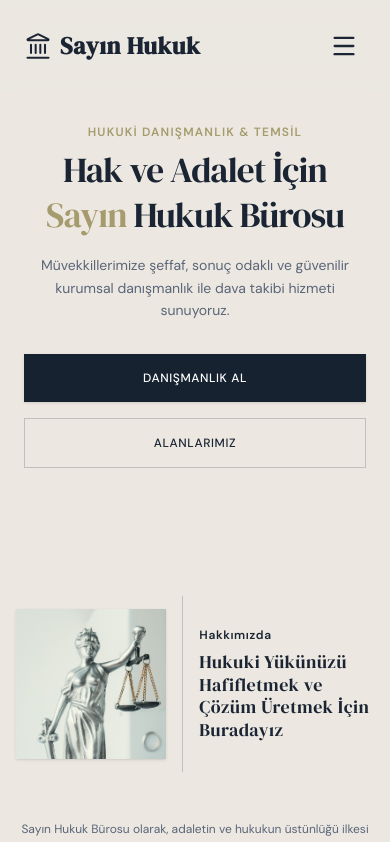
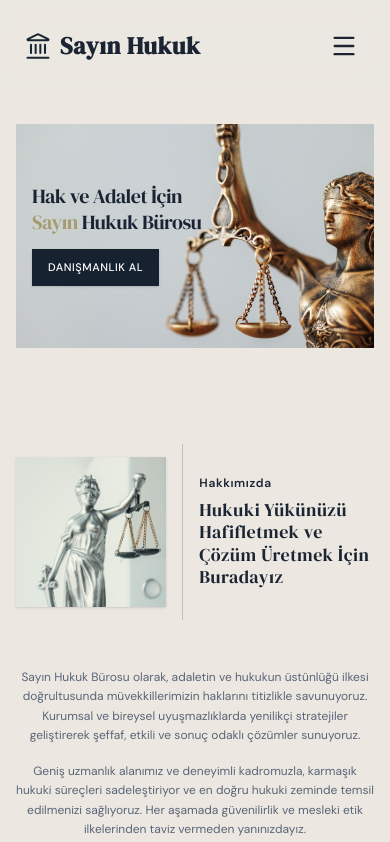
Before and after one commit to sahin-oguzhan/law-site-project, a Next.js app: page / in a window 390 px wide. Shown: the top 842 px of the page. Built offline with nearby package versions, Linux system fonts and the light colour scheme.

Commit message:
Update mobile and desktop designs for Hero Component

```diff
--- a/src/components/Hero.tsx
+++ b/src/components/Hero.tsx
@@ -1,53 +1,95 @@
 import Image from 'next/image';
 import Link from 'next/link';
 
+const heroContent = {
+  titlePart1: 'Hak ve Adalet İçin',
+  highlightText: 'Sayın',
+  titlePart2: 'Hukuk Bürosu',
+  buttonText: 'Danışmanlık Al',
+  buttonHref: '/iletisim',
+  imageSrc: '/hero.jpg',
+  imageAlt: 'Adalet Heykeli - Sayın Hukuk Bürosu',
+};
+
 export default function Hero() {
   return (
-    <section className="font-dmserif relative mx-auto flex w-full max-w-[1600px] flex-col justify-center px-6 pt-8 pb-16 lg:h-[calc(100dvh-80px)] lg:flex-row lg:items-center lg:overflow-hidden lg:px-12 lg:py-0">
-      <div className="z-10 flex w-full shrink-0 flex-col items-center text-center lg:w-[48%] lg:items-start lg:gap-20 lg:text-left">
-        <span className="font-dmSans mb-3 text-xs font-semibold tracking-widest text-[#A69B6D] uppercase lg:hidden">
-          Hukuki Danışmanlık & Temsil
+    <>
+      {/* Mobile & Tablet */}
+      <section className="font-dmserif relative mx-auto flex w-full max-w-5xl flex-col justify-center px-4 py-8 sm:px-8 sm:py-12 lg:hidden">
+        <div className="grid w-full grid-cols-1 items-center">
+          <div className="relative col-start-1 row-start-1 aspect-16/10 w-full overflow-hidden sm:aspect-16/8">
+            <Image
+              src={heroContent.imageSrc}
+              alt={heroContent.imageAlt}
+              fill
+              priority
+              className="object-cover object-right"
+              sizes="(max-width: 1024px) 100vw, 0px"
+            />
+          </div>
+
+          <div className="z-10 col-start-1 row-start-1 flex flex-col items-start p-4 sm:p-8">
+            <h1 className="text-[clamp(1.25rem,4.5vw,2.5rem)] leading-[1.08] tracking-tight text-[#1A2433]">
+              <span className="block whitespace-nowrap">
+                {heroContent.titlePart1}
               </span>
-
-        <h1 className="text-[clamp(2.2rem,6vw,6.5rem)] leading-[1.05] tracking-tight text-[#1A2433] lg:leading-[0.98]">
-          <span className="block lg:whitespace-nowrap">Hak ve Adalet İçin</span>
-          <span className="mt-2 block lg:mt-1 lg:whitespace-nowrap">
-            <span className="text-[#A69B6D]">Sayın</span> Hukuk Bürosu
+              <span className="mt-1 block whitespace-nowrap">
+                <span className="text-[#A69B6D]">
+                  {heroContent.highlightText}
+                </span>{' '}
+                {heroContent.titlePart2}
               </span>
             </h1>
 
-        <p className="font-dmSans mt-5 max-w-md text-sm leading-relaxed text-[#5A6578] lg:hidden">
-          Müvekkillerimize şeffaf, sonuç odaklı ve güvenilir kurumsal
-          danışmanlık ile dava takibi hizmeti sunuyoruz.
-        </p>
+            <div className="mt-4 flex w-auto flex-row items-center justify-start sm:mt-6">
+              <Link
+                href={heroContent.buttonHref}
+                className="font-dmSans inline-flex w-auto items-center justify-center bg-[#172230] px-4 py-2.5 text-[11px] font-medium tracking-wider text-white uppercase shadow-sm transition-colors hover:bg-[#233348] sm:px-6 sm:py-3 sm:text-xs"
+              >
+                {heroContent.buttonText}
+              </Link>
+            </div>
+          </div>
+        </div>
+      </section>
 
-        <div className="mt-8 flex w-full flex-col items-center justify-center gap-4 sm:w-auto sm:flex-row lg:mt-10 lg:justify-start">
+      {/* Desktop */}
+      <section className="font-dmserif relative mx-auto hidden h-[calc(100dvh-80px)] w-full max-w-[1600px] flex-row items-center overflow-hidden px-12 py-0 lg:flex">
+        <div className="z-10 flex w-[48%] shrink-0 flex-col items-start gap-20 text-left">
+          <h1 className="text-[clamp(2.2rem,6vw,6.5rem)] leading-[0.98] tracking-tight text-[#1A2433]">
+            <span className="block whitespace-nowrap">
+              {heroContent.titlePart1}
+            </span>
+            <span className="mt-1 block whitespace-nowrap">
+              <span className="text-[#A69B6D]">
+                {heroContent.highlightText}
+              </span>{' '}
+              {heroContent.titlePart2}
+            </span>
+          </h1>
+
+          <div className="mt-10 flex w-auto flex-row items-center justify-start">
             <Link
-            href="/iletisim"
-            className="font-dmSans inline-flex w-full items-center justify-center bg-[#172230] px-9 py-4 text-xs font-medium tracking-wider text-white uppercase shadow-sm transition-colors hover:bg-[#233348] sm:w-auto"
+              href={heroContent.buttonHref}
+              className="font-dmSans inline-flex w-auto items-center justify-center bg-[#172230] px-9 py-4 text-xs font-medium tracking-wider text-white uppercase shadow-sm transition-colors hover:bg-[#233348]"
             >
-            Danışmanlık Al
-          </Link>
-          <Link
-            href="/calisma-alanlarimiz"
-            className="font-dmSans inline-flex w-full items-center justify-center border border-[#172230]/20 px-8 py-4 text-xs font-medium tracking-wider text-[#1A2433] uppercase transition-colors hover:bg-[#172230]/5 sm:w-auto lg:hidden"
-          >
-            Alanlarımız
+              {heroContent.buttonText}
             </Link>
           </div>
         </div>
 
-      <div className="relative hidden h-full max-h-[75vh] flex-1 items-center justify-center lg:-ml-[18%] lg:flex xl:-ml-[22%]">
+        <div className="relative -ml-[18%] flex h-full max-h-[75vh] flex-1 items-center justify-center xl:-ml-[22%]">
           <Image
-          src="/hero.jpg"
-          alt="Adalet Heykeli - Sayın Hukuk Bürosu"
+            src={heroContent.imageSrc}
+            alt={heroContent.imageAlt}
             width={1392}
             height={929}
             priority
             className="h-full max-h-[75vh] w-auto object-contain object-right"
-          sizes="(max-width: 1024px) 0px, 65vw"
+            sizes="65vw"
           />
         </div>
       </section>
+    </>
   );
 }
```
Lines whose indentation alone changed are shown as unchanged.
